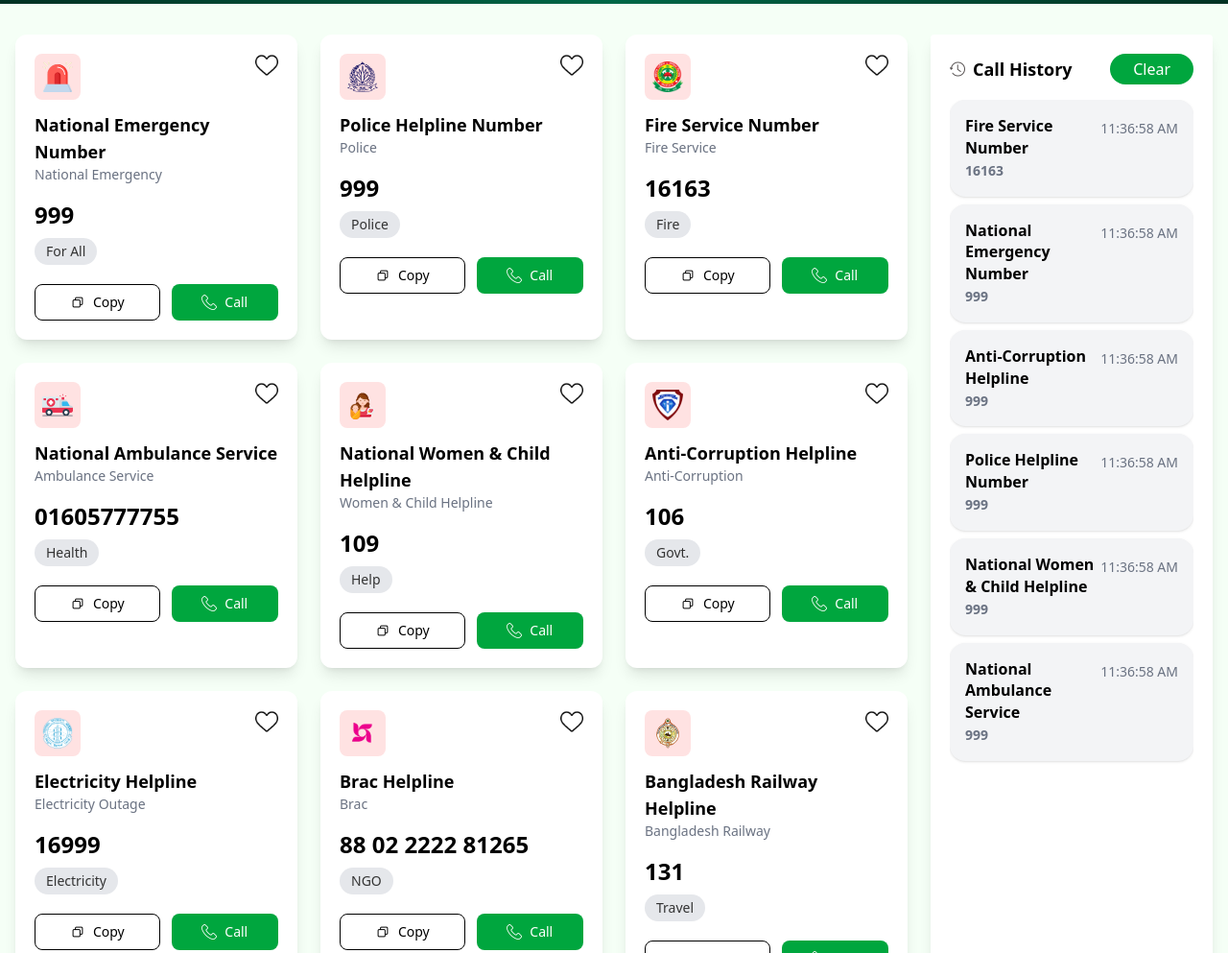
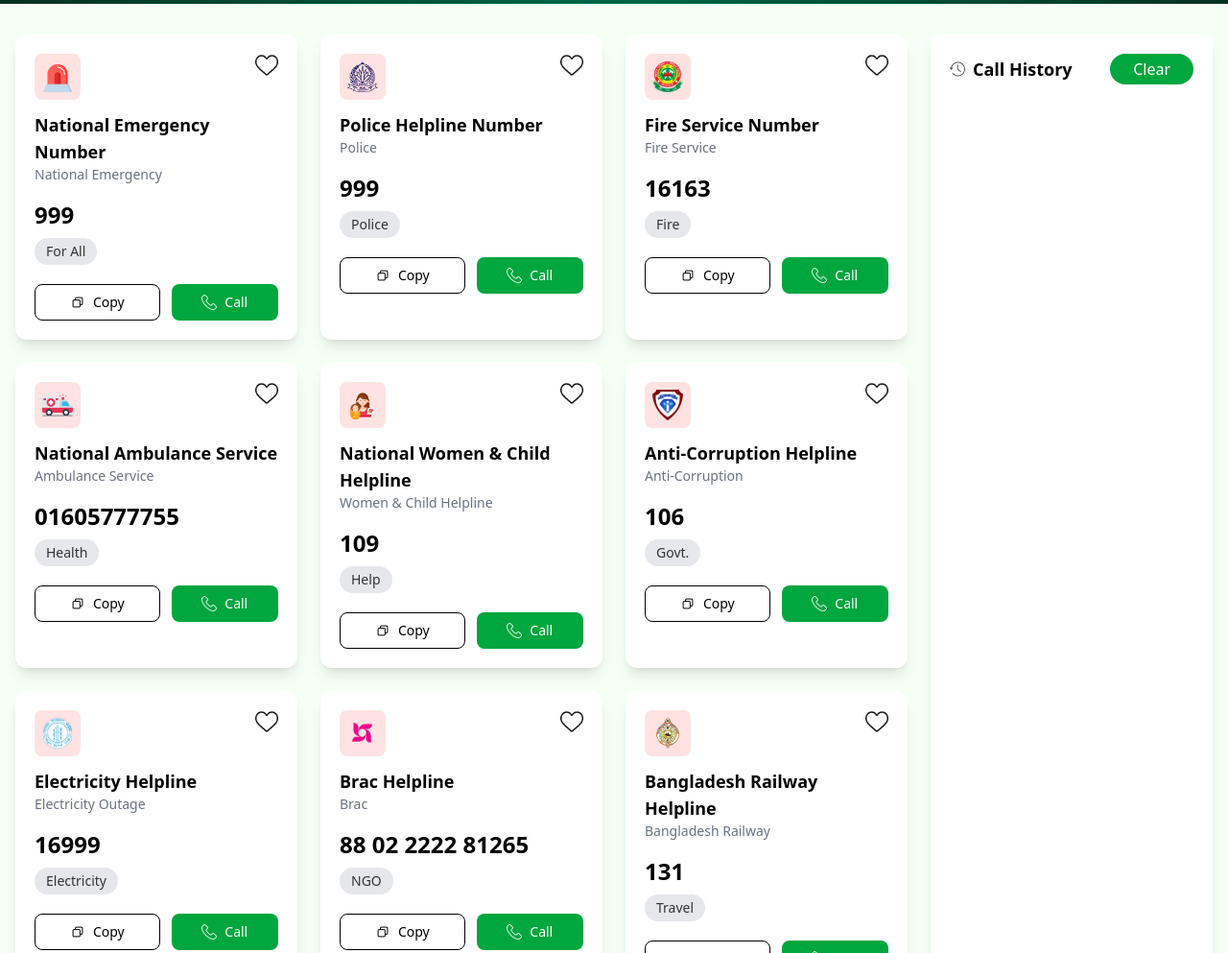
Before and after one commit to SiratimMChy/Emargency-Service-Directory, a plain HTML site: page index.html in a window 1280 px wide. Shown: the part 260-1253 px from the top of the page at 96% size. Drawn offline with nearby package versions, Linux system fonts and the light colour scheme.

Commit message:
twelfth commit

```diff
--- a/index.html
+++ b/index.html
@@ -375,61 +375,12 @@
 
                     <div id="historyList" class="space-y-3 text-sm overflow-y-auto flex-1 max-h-full select-none">
 
-                        <!-- Card 1 -->
-                        <div class="flex flex-col bg-gray-100 shadow py-4 rounded-2xl px-4 hover:bg-gray-200 mb-2">
-                            <div class="flex justify-between">
-                                <span class="font-bold text-[16px]">Fire Service Number<br /><span
-                                        class="text-gray-500 text-[14px]">16163</span></span>
-                                <span class="text-gray-500 text-sm mt-1 whitespace-nowrap">11:36:58 AM</span>
-                            </div>
-
-                        </div>
 
 
-                        <!-- Card 2 -->
-                        <div class="flex flex-col bg-gray-100 shadow py-4 rounded-2xl px-4 hover:bg-gray-200 mb-2">
-                            <div class="flex justify-between">
-                                <span class="font-bold text-[16px]">National Emergency Number<br /><span
-                                        class="text-gray-500 text-[14px]">999</span></span>
-                                <span class="text-gray-500 text-sm mt-1 whitespace-nowrap">11:36:58 AM</span>
-                            </div>
-                        </div>
 
 
-                        <!-- Card 3 -->
-                        <div class="flex flex-col bg-gray-100 shadow py-4 rounded-2xl px-4 hover:bg-gray-200 mb-2">
-                            <div class="flex justify-between">
-                                <span class="font-bold text-[16px]">Anti-Corruption Helpline<br /><span
-                                        class="text-gray-500 text-[14px]">999</span></span>
-                                <span class="text-gray-500 text-sm mt-1 whitespace-nowrap">11:36:58 AM</span>
-                            </div>
-                        </div>
 
-                        <!-- Card 4 -->
-                        <div class="flex flex-col bg-gray-100 shadow py-4 rounded-2xl px-4 hover:bg-gray-200 mb-2">
-                            <div class="flex justify-between">
-                                <span class="font-bold text-[16px]">Police Helpline Number<br /><span
-                                        class="text-gray-500 text-[14px]">999</span></span>
-                                <span class="text-gray-500 text-sm mt-1 whitespace-nowrap">11:36:58 AM</span>
-                            </div>
-                        </div>
-                        <!-- Card 5 -->
-                        <div class="flex flex-col bg-gray-100 shadow py-4 rounded-2xl px-4 hover:bg-gray-200 mb-2">
-                            <div class="flex justify-between">
-                                <span class="font-bold text-[16px]">National Women & Child Helpline<br /><span
-                                        class="text-gray-500 text-[14px]">999</span></span>
-                                <span class="text-gray-500 text-sm mt-1 whitespace-nowrap">11:36:58 AM</span>
-                            </div>
-                        </div>
 
-                        <!-- Card 6 -->
-                        <div class="flex flex-col bg-gray-100 shadow py-4 rounded-2xl px-4 hover:bg-gray-200 mb-2">
-                            <div class="flex justify-between">
-                                <span class="font-bold text-[16px]">National Ambulance Service<br /><span
-                                        class="text-gray-500 text-[14px]">999</span></span>
-                                <span class="text-gray-500 text-sm mt-1 whitespace-nowrap">11:36:58 AM</span>
-                            </div>
-                        </div>
 
                     </div>
 
```
